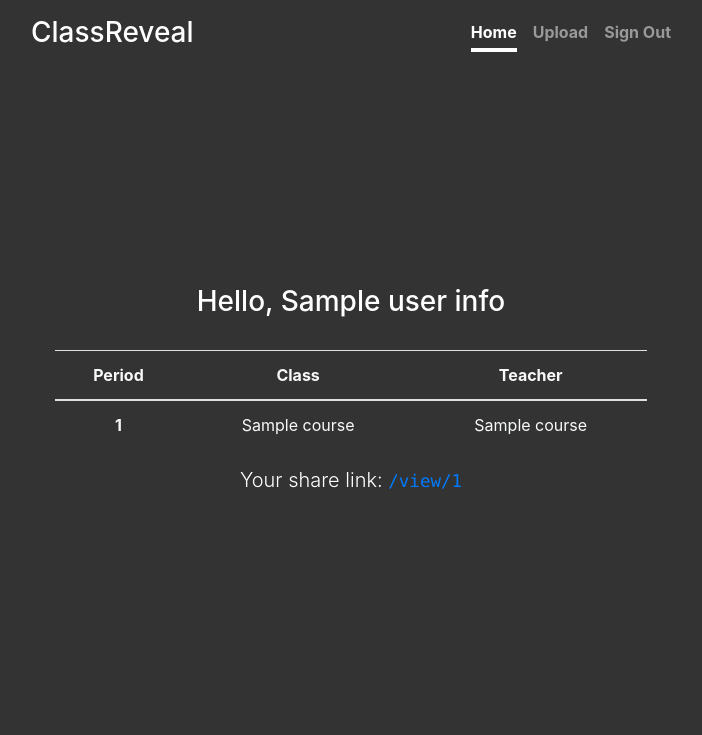
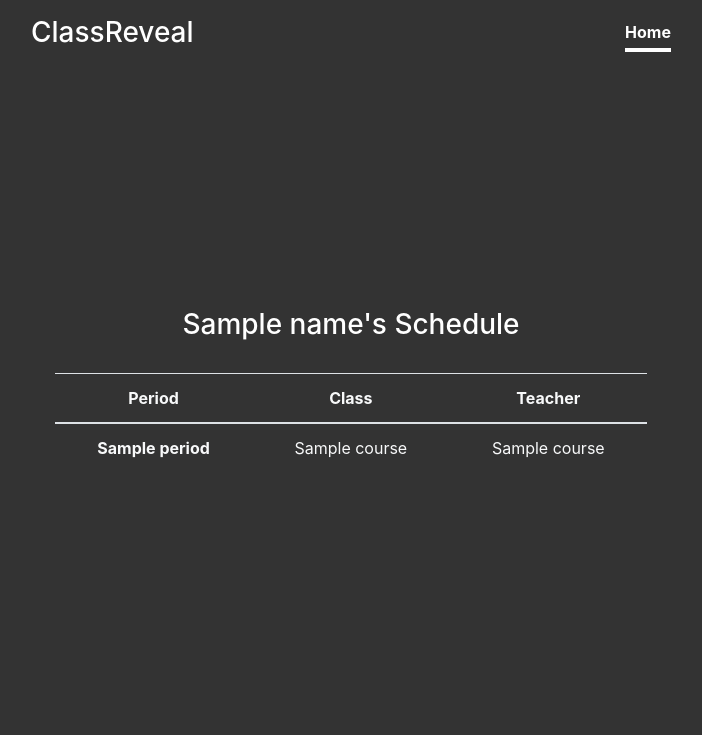
Before and after one commit to classreveal/class-reveal, a Flask app: template app/templates/view.html in a window 1280 px wide. Shown: the top 735 px of the page, without its empty margins (289-991 px from the left). Run offline with Flask 2, Linux system fonts and the light colour scheme; the template is opened without the code that fills it: most values are stand-ins (such as "Sample title", 1, 10 or a date in 2020); some libraries are stand-ins or nearby versions.

Commit message:
feat: create share link functionality

```diff
--- a/app/main.py
+++ b/app/main.py
@@ -26,9 +26,13 @@ def home():
         flash("You have to be a student at WW-P to use ClassReveal", "danger")
         return redirect(url_for("home"))
 
-    schedule = database.get_user(user_info["id"])
+    user = database.get_user(user_info["id"])
 
-    return render_template("view.html", user_info=user_info, schedule=schedule)
+    if not user:
+        flash("You must upload your schedule in order to use ClassReveal.", "info")
+        return redirect(url_for("upload_schedule"))
+
+    return render_template("view.html", name=user_info["name"], user_id=user_info["id"], schedule=user["schedule"])
 
 @app.route("/logout")
 def logout():
@@ -45,14 +49,17 @@ def logout():
 
 @app.route("/view/<int:user_id>")
 def view(user_id):
+    if not user_id:
+        return url_for("home")
+
     user = database.get_user(user_id)
-    return str(user)
+    return render_template("view.html", name=user["name"], user_id=None, schedule=user["schedule"])
 
 def allowed_file(filename):
     return "." in filename and filename.rsplit(".", 1)[1].lower() == "pdf"
 
 @app.route("/upload", methods=["GET", "POST"])
-def upload_file():
+def upload_schedule():
     if not google.authorized:
         return redirect(url_for("home"))
 
@@ -83,6 +90,5 @@ def upload_file():
 
     return render_template("upload.html")
 
-
 if __name__ == "__main__":
     app.run(host="0.0.0.0", debug=True)
--- a/app/templates/upload.html
+++ b/app/templates/upload.html
@@ -84,7 +84,7 @@
                     <h3 class="masthead-brand">ClassReveal</h3>
                     <nav class="nav nav-masthead justify-content-center">
                         <a class="nav-link" href="{{ url_for('home') }}">Home</a>
-                        <a class="nav-link active" href="{{ url_for('upload_file') }}">Upload</a>
+                        <a class="nav-link active" href="{{ url_for('upload_schedule') }}">Upload</a>
                         <a class="nav-link" href="{{ url_for('logout') }}">Sign Out</a>
                     </nav>
                 </div>
--- a/app/templates/view.html
+++ b/app/templates/view.html
@@ -84,14 +84,20 @@
                     <h3 class="masthead-brand">ClassReveal</h3>
                     <nav class="nav nav-masthead justify-content-center">
                         <a class="nav-link active" href="{{ url_for('home') }}">Home</a>
-                        <a class="nav-link" href="{{ url_for('upload_file') }}">Upload</a>
+                        {% if user_id %}
+                        <a class="nav-link" href="{{ url_for('upload_schedule') }}">Upload</a>
                         <a class="nav-link" href="{{ url_for('logout') }}">Sign Out</a>
+                        {% endif %}
                     </nav>
                 </div>
             </header>
 
             <main role="main" class="inner cover">
-                <h3>Hello, {{ user_info["name"] }}</h3>
+                {% if user_id %}
+                <h3>Hello, {{ name }}</h3>
+                {% else %}
+                <h3>{{ name }}'s Schedule</h3>
+                {% endif %}
                 <br>
 
                 <table class="table text-light">
@@ -103,19 +109,19 @@
                         </tr>
                     </thead>
                     <tbody>
-                        {% for course in schedule['schedule'].values() %}
+                        {% for course in schedule.values() %}
                             <tr>
-                                <th scope="row">{{ loop.index }}</th>
-                                <td>{{ course['course_name'] }}</td>
-                                <td>{{ course['teacher_name'] }}</td>
+                                <th scope="row">{{ course["period"] }}</th>
+                                <td>{{ course["course_name"] }}</td>
+                                <td>{{ course["teacher_name"] }}</td>
                             </tr>
                         {% endfor %}
                     </tbody>
                 </table>
             </main>
-
-            <p class="lead">Your share link: <code><a href="{{ url_for('view', user_id=user_info['id']) }}">{{ url_for('view', user_id=user_info['id']) }}</a></code></p>
-
+            {% if user_id %}
+            <p class="lead">Your share link: <code><a href="{{ url_for('view', user_id=user_id) }}">{{ url_for('view', user_id=user_id) }}</a></code></p>
+            {% endif %}
             <footer class="mastfoot mt-auto">
                 <div class="inner">
                     <p>Made by Daniel Wang and Rahul Shah</p>
```
Also changed, not shown: app/pdf.py (+6 -1 lines).
